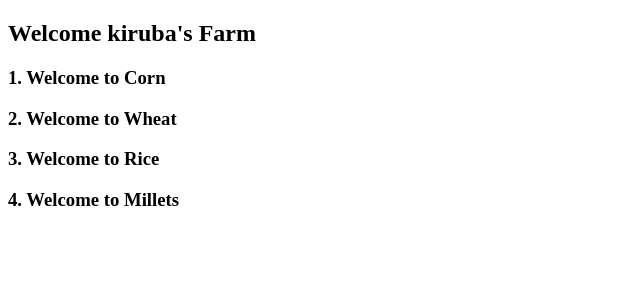
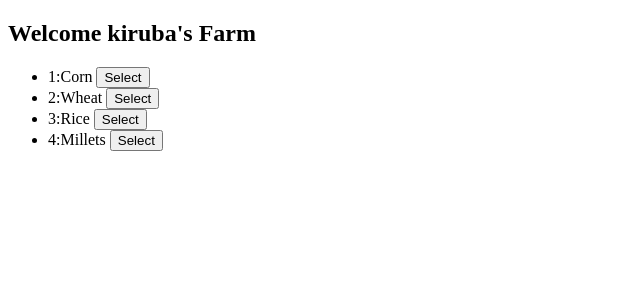
Before and after one commit to kirubasar/react-learning1, a React (Vite) app: page / in a window 1280 px wide. Shown: the top 300 px of the page, without its empty margins (0-640 px from the left). Built offline with nearby package versions, Linux system fonts and the light colour scheme.

Commit message:
another form of event

```diff
--- a/src/App.jsx
+++ b/src/App.jsx
@@ -4,13 +4,16 @@ import Welcome from './Welcome'
 
 const App = () => {
   const crops = ["Corn", "Wheat", "Rice", "Millets"];
+
   return (
     <div>
       <h2>Welcome kiruba's Farm</h2>
-      {/* Event handling using map and resuable component eg4*/}
+      {/* Event handling using map and resuable component eg4- passing crop as prop not item because it is inside map*/}
+      <ul>
       {crops.map((crop, index)=>(
-        <Welcome key={index} item={crop} onPress={ ()=> alert(`You clicked on ${crop}`)} id={index+1}/>
+        <Welcome key={index} item={crop} onPress={()=>alert('you selected ' + crop)} id={index+1}/>
       ))}
+      </ul>
     </div>
   )
 }
--- a/src/Welcome.jsx
+++ b/src/Welcome.jsx
@@ -2,11 +2,13 @@ import React from 'react'
 // functional component and resuable component eg:
 const Welcome =({item, onPress, id}) =>{
   return (
-    <div>
+    /* when we use li we write <> without div */
+    <>
     {/* not using ul here because ul is used in App.jsx that is correct way*/}
-        <h3 onClick={onPress}> {id}. Welcome to {item}  </h3>
+        <li>{id}:{item} <button onClick={onPress}>Select </button></li>
 
-    </div>
+
+    </>
   )
 }
 
```
